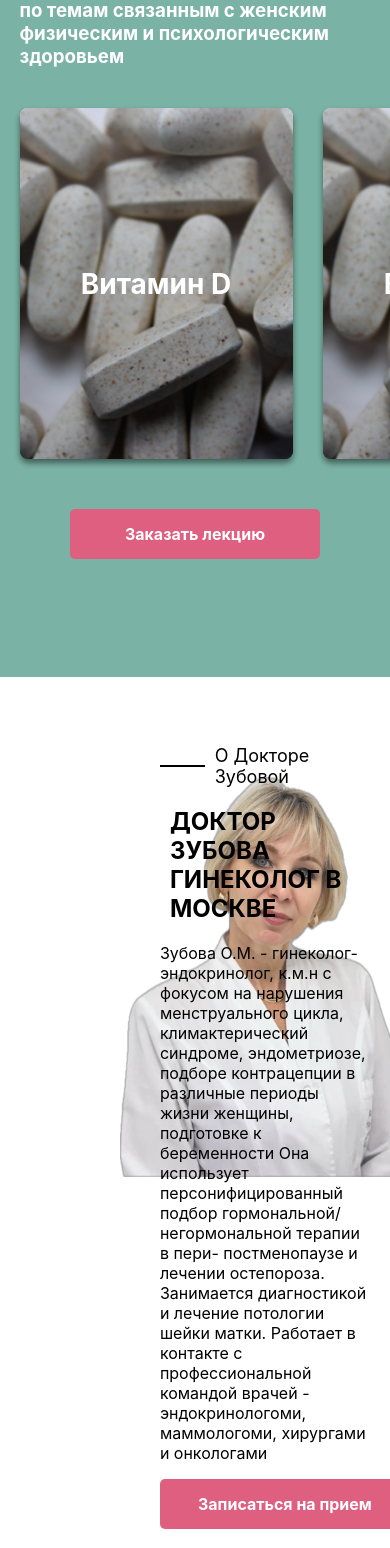
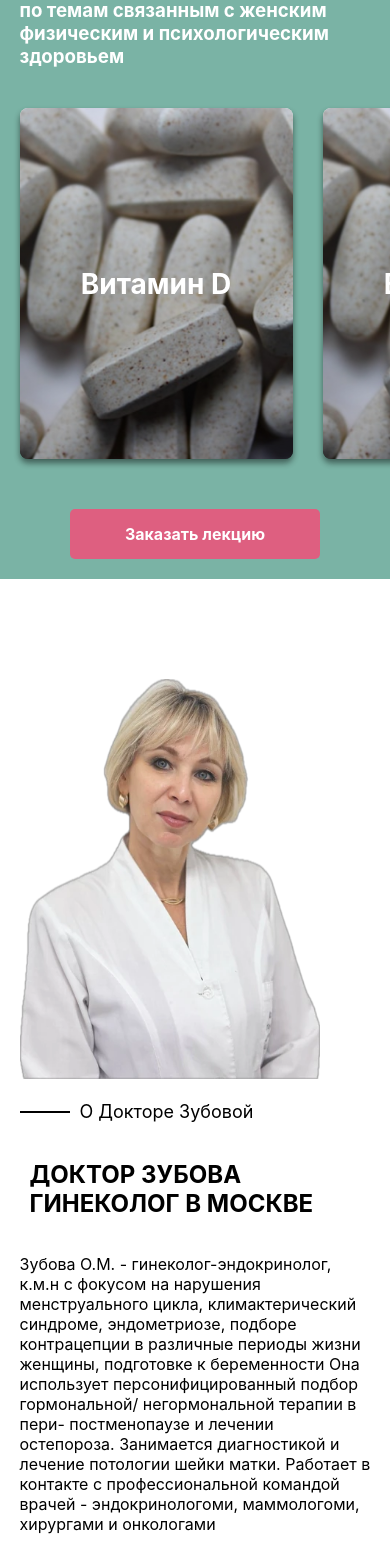
Before and after one commit to artmzbv/doctor, a React (Create React App) app in the folder frontend/: page / in a window 390 px wide. Shown: the part 2865-4413 px from the top of the page. Built offline with nearby package versions, Linux system fonts and the light colour scheme.

Commit message:
aboutme_flex

```diff
--- a/frontend/src/components/AboutMe/AboutMe.css
+++ b/frontend/src/components/AboutMe/AboutMe.css
@@ -45,3 +45,21 @@
     background-color: black;
     margin-right: 10px; /* Space between line and text */
   }
+
+@media screen and (max-width: 768px) {
+    .aboutme{
+        display: flex;
+        flex-direction: column;
+        height: 100%;
+    }
+    .aboutme__description{
+     display: flex;
+     flex-direction: column;
+     width: 100%;
+     justify-content: center;
+    }
+    .aboutme__image{
+        /* width: 400px; */
+        margin: 0 auto;
+    }
+}
--- a/frontend/src/components/Lectures/Lectures.css
+++ b/frontend/src/components/Lectures/Lectures.css
@@ -141,6 +141,11 @@
 
 
 @media screen and (max-width: 768px) {
+    .lectures{
+        height: 100%;
+        margin-bottom: 50px;
+    }
+
     .lectures__card{
         width: 28vw;
         height: 42vw;
```
